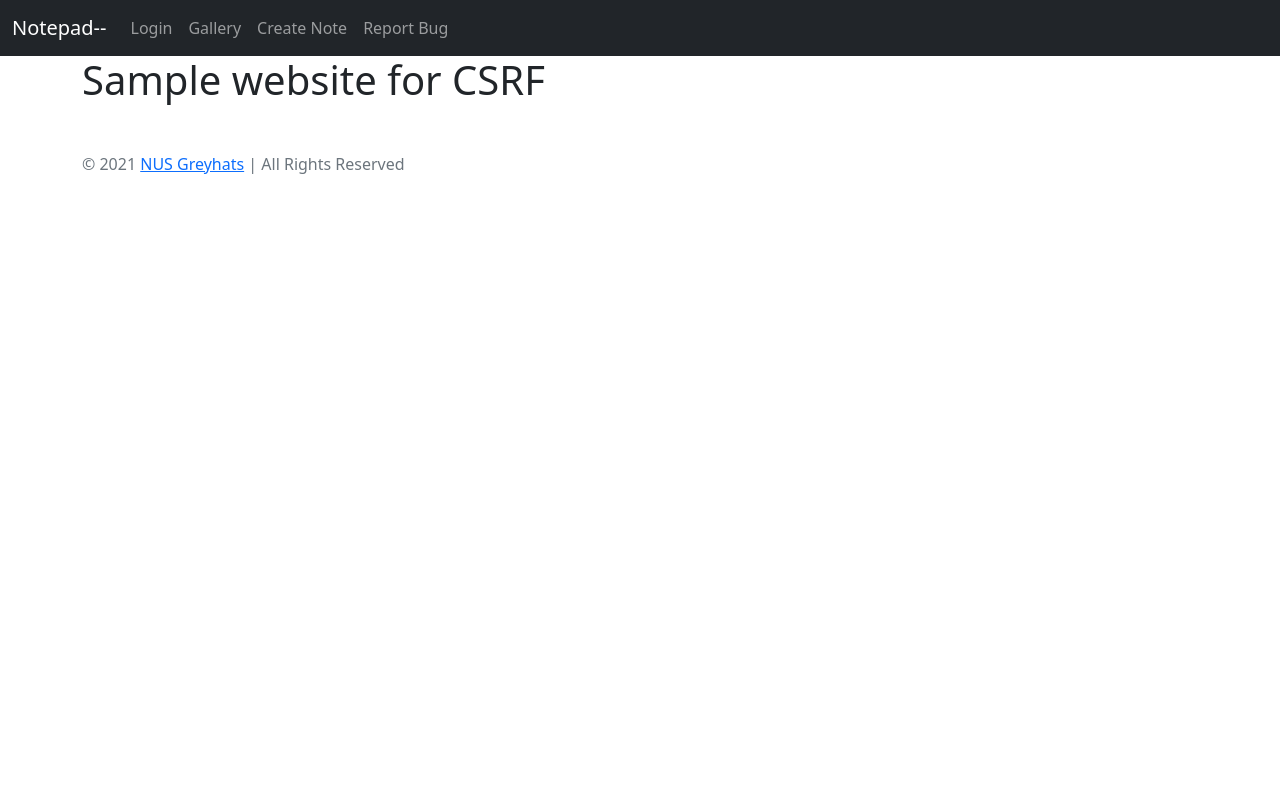
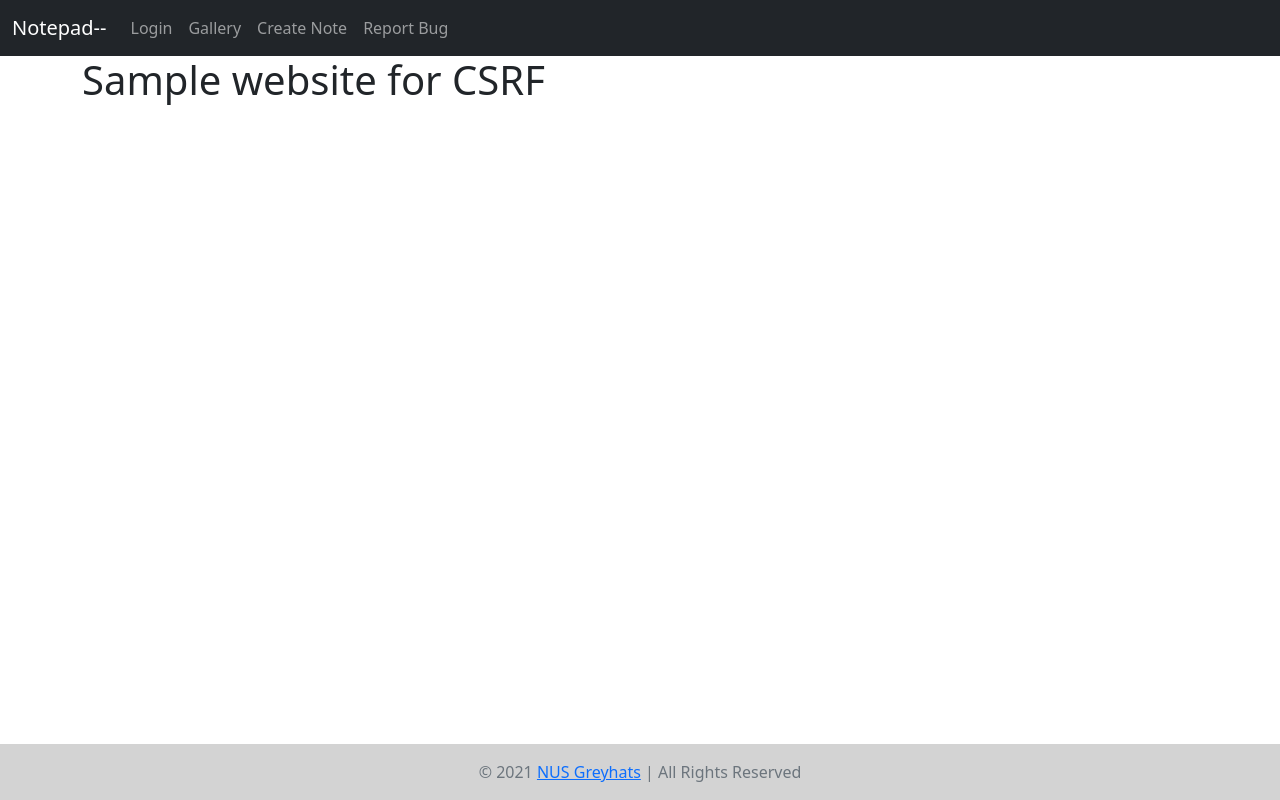
Before and after one commit to NUSGreyhats/Orbital-2021, a Flask app: page /csrf in a window 1280 px wide. Run offline with Flask 2, Linux system fonts and the light colour scheme.

Commit message:
Fixed annoying footer

```diff
--- /dev/null
+++ b/WebServer/static/styles.css
@@ -0,0 +1,7 @@
+.footer {
+    position: absolute;
+    bottom: 0;
+    width: 100%;
+    text-align: center;
+    background: lightgrey;
+}
--- a/WebServer/templates/base.html
+++ b/WebServer/templates/base.html
@@ -6,6 +6,7 @@
         <title>{% block title %}{% endblock %}</title>
         <!-- Import CSS -->
         <link href="https://cdn.jsdelivr.net/npm/bootstrap@5.0.1/dist/css/bootstrap.min.css" rel="stylesheet" integrity="sha384-+0n0xVW2eSR5OomGNYDnhzAbDsOXxcvSN1TPprVMTNDbiYZCxYbOOl7+AMvyTG2x" crossorigin="anonymous">
+        <link rel="stylesheet" type="text/css" href="{{ url_for('static', filename='styles.css') }} "/>
     </head>
     <body>
         {% block nav %}{% endblock %}
@@ -25,9 +26,9 @@
         <!-- Import Javascripts -->
         <script src="https://cdn.jsdelivr.net/npm/bootstrap@5.0.1/dist/js/bootstrap.bundle.min.js" integrity="sha384-gtEjrD/SeCtmISkJkNUaaKMoLD0//ElJ19smozuHV6z3Iehds+3Ulb9Bn9Plx0x4" crossorigin="anonymous"></script>
     </body>
-    <footer>
+    <footer class="footer">
         <div class='container'>
-            <p class="mt-5 mb-3 text-muted">© 2021 <a target = '_blank' href='https://nusgreyhats.org/'>NUS Greyhats</a> | All Rights Reserved </p>
+            <p class="mt-3 mb-3 text-muted">© 2021 <a target = '_blank' href='https://nusgreyhats.org/'>NUS Greyhats</a> | All Rights Reserved </p>
         </div>
     </footer>
 </html>
```
